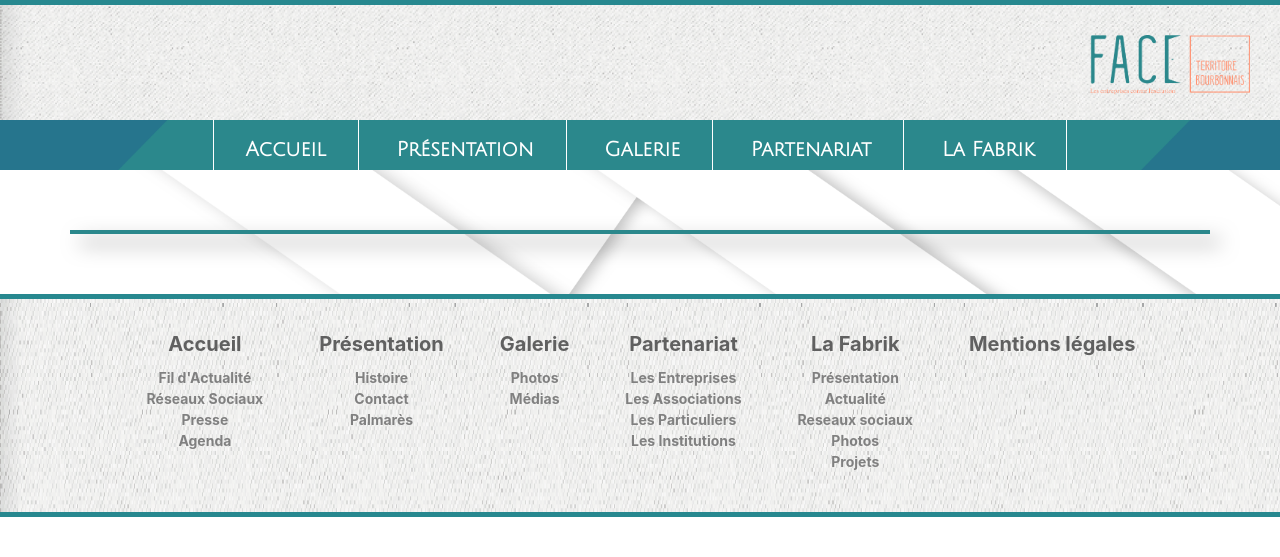
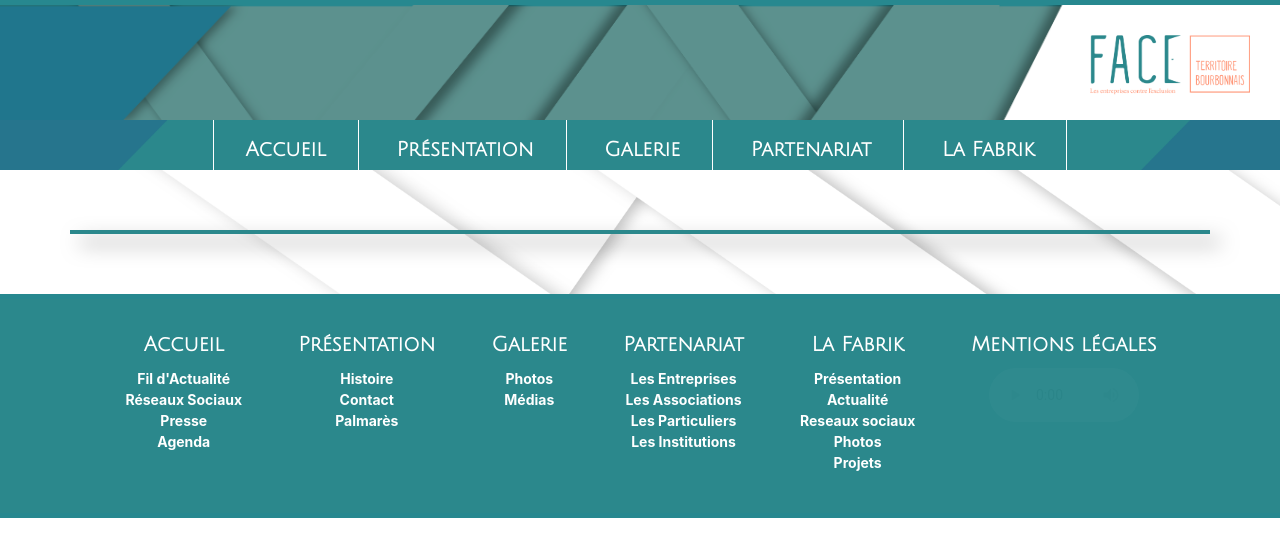
Before and after one commit to Quentin777/SiteFace, a PHP site: page /article.php in a window 1280 px wide. Shown: the top 557 px of the page. Run offline with PHP 8.4, Linux system fonts and the light colour scheme; some libraries are stand-ins or nearby versions.

Commit message:
Add files via upload

```diff
--- a/css/style.css
+++ b/css/style.css
@@ -82,6 +82,9 @@
 
 header{
   min-height: 120px;
+  background-image: url(../img/barre.png) !important;
+/*  background-size: 100% 100% !important;*/
+  background-position: right;
 }
 
 /*html {
@@ -182,6 +185,7 @@
   text-transform: uppercase;
   background: #27888F;
   animation: fadeInLeft 1s;
+  box-shadow: 3px 3px 10px black;
 }
 
 #nav_show:hover {
@@ -330,10 +334,12 @@
   margin-top: 0px;
   float: right;
   animation: fadeInRight 1s;
+  background-color: rgba(255,255,255, 1);
 }
 /*//////////////////  FOOTER //////////////*/
 footer{
   padding-left: 0px;
+  background:#2B888C !important;
 }
 #ulFooter{
   display: flex;
@@ -355,11 +361,13 @@
 }
 
 #ulFooter ul li a{
-    color:grey;
+    color:white;
     text-decoration: none;
 }
 #ulFooter ul .firstLi a{
-    color:#606060;
+    color:white;
+    font-size: 20px;
+    font-family: 'Julius Sans One', sans-serif;
 }
 .firstLi{
   font-size: 20px;
@@ -954,13 +962,13 @@
 
 /*//////////////////////////////////////// ZONE LOGIN ADMINISTRATEUR ///////////////////////////////////////////////////*/
 #div-login{background-color:lightgrey; padding: 60px;margin-top: 20vh; /* poussé de la moitié de hauteur de viewport */}
-#login-admin{width: 100%; margin-bottom: 20px;background:#2B888C;border: none; font-size: 20px; font-weight: bold;text-align: center;}
-#mdp-admin{width: 100%;margin-bottom: 40px;background:#2B888C;border: none; font-size: 20px; font-weight: bold;text-align: center;}
+#login-admin{width: 100%; margin-bottom: 20px;background:#2B888C;border: none; font-size: 20px; font-weight: bold;text-align: center;box-shadow: 5px 5px 20px grey;}
+#mdp-admin{width: 100%;margin-bottom: 40px;background:#2B888C;border: none; font-size: 20px; font-weight: bold;text-align: center;box-shadow: 5px 5px 20px grey;}
 #submit-admin{display: block;margin : auto;background: lightgrey;border: none; font-size: 20px;font-weight: bold;color:#2B888C;border: 2px solid #2B888C;}
 #eric{text-align: center;margin-top: -10px; margin-bottom: 30px;font-family: 'Orbitron', sans-serif;font-weight: bold;}
 
 #div-choix{background-color:lightgrey; padding: 60px;margin-top: 20vh; /* poussé de la moitié de hauteur de viewport */}
-#button-submit2{width: 100%; background-color:#2B888C; color: white; border:none; font-size: 25px; margin-top: 20px; margin-bottom: 20px;}
+#button-submit2{width: 100%; background-color:#2B888C; color: white; border:none; font-size: 25px; margin-top: 20px; margin-bottom: 20px;box-shadow: 5px 5px 20px grey;}
 /*//////////////////////////////////////// ZONE LOGIN ADMINISTRATEUR ///////////////////////////////////////////////////*/
 
 /*//////////////////////////////////////// Page des articles ///////////////////////////////////////////////////*/
```
